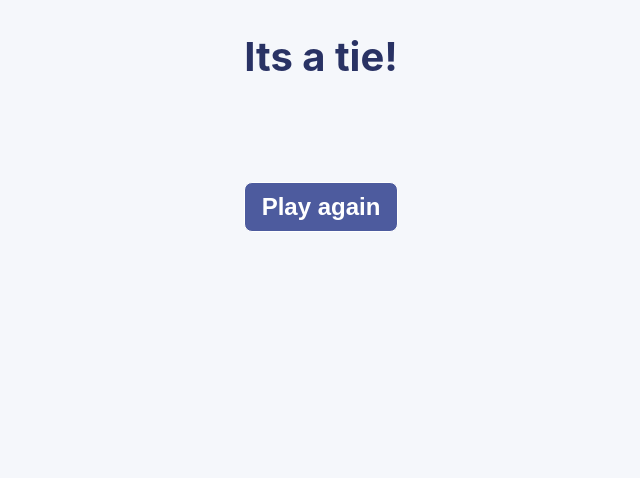
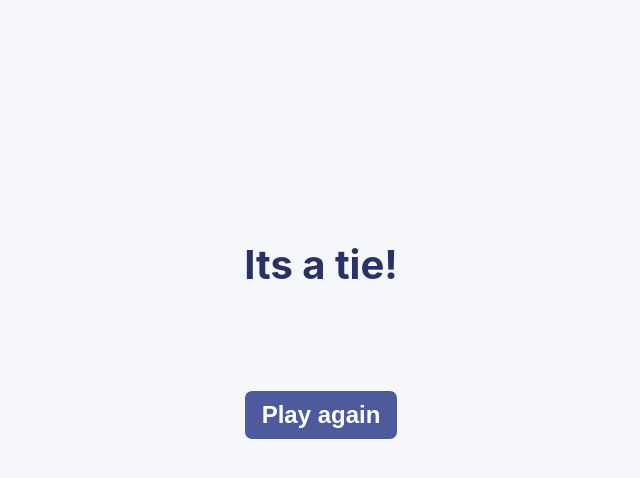
Before and after one commit to michael-j-coyne/trivia-battle, a React (Vite) app: page /win in a window 1280 px wide. Shown: the top 478 px of the page, without its empty margins (319-959 px from the left). Built offline with nearby package versions, Linux system fonts and the light colour scheme.

Commit message:
Center the "win screen" content

```diff
--- a/src/pages/Win.jsx
+++ b/src/pages/Win.jsx
@@ -1,4 +1,5 @@
 import { useLocation, useNavigate } from "react-router-dom";
+import "./win.css";
 
 export default function Win() {
   const location = useLocation();
@@ -26,6 +27,7 @@ export default function Win() {
   }
 
   return (
+    <div className="win">
       <div
         style={{
           display: "flex",
@@ -52,5 +54,6 @@ export default function Win() {
           Play again
         </button>
       </div>
+    </div>
   );
 }
--- /dev/null
+++ b/src/pages/win.css
@@ -0,0 +1,6 @@
+.win {
+  height: calc(85vh - 2 * var(--default-page-padding));
+  display: flex;
+  flex-direction: column;
+  justify-content: center;
+}
```
Lines whose indentation alone changed are shown as unchanged.
